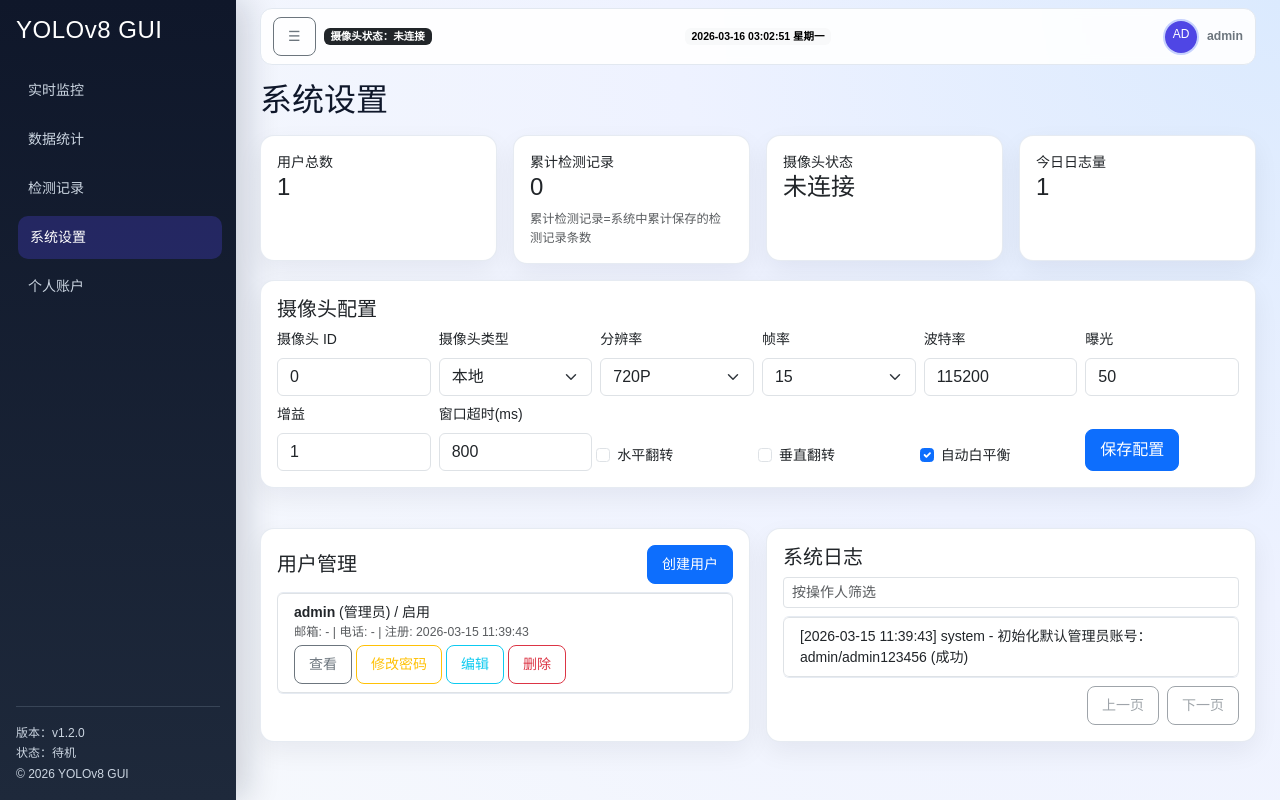
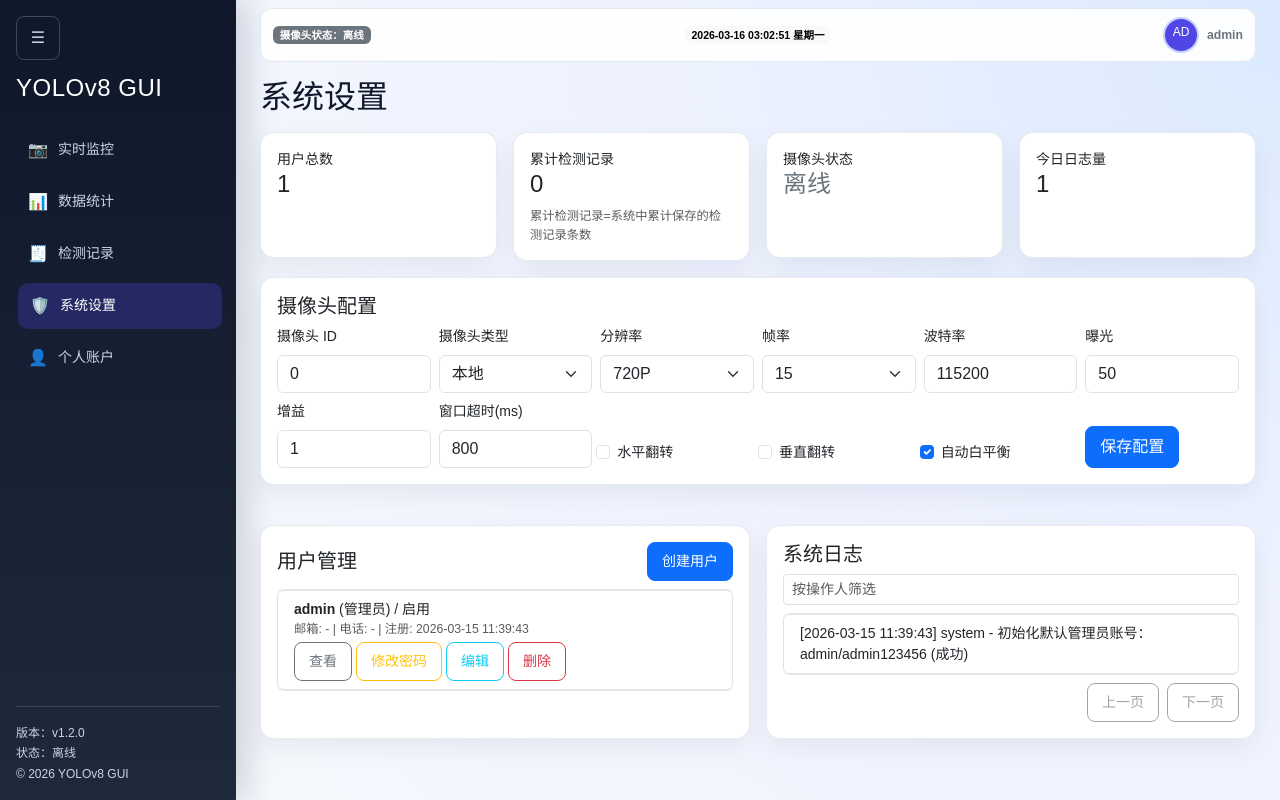
Before and after one commit to Y-coder-guru/YOLOv8__GUI, a Flask app: page /admin in a window 1280 px wide. Run offline with Flask 3, Linux system fonts and the light colour scheme; a user stored in the database is signed in; data comes from the database, SQL or seed files in the repository; data that the repository does not hold is empty.

Commit message:
修复摄像头状态实时同步并完善侧栏与权限展示

```diff
--- a/app.py
+++ b/app.py
@@ -594,6 +594,20 @@ def admin_page():
         flash("只有管理员可以访问该页面", "warning")
         return redirect(url_for("monitor"))
     return render_template("admin.html")
+
+
+@app.get("/api/camera/status")
+@login_required
+def camera_status():
+    connected = bool(runtime_state["camera_on"] and runtime_state["camera_state"] != "未连接")
+    return jsonify(
+        {
+            "ok": True,
+            "status": "connected" if connected else "disconnected",
+            "connected": connected,
+            "text": "已连接" if connected else "离线",
+        }
+    )
 
 
 @app.get("/api/system/status")
--- a/static/css/style.css
+++ b/static/css/style.css
@@ -28,14 +28,54 @@ body {
   flex-direction: column;
   box-shadow: 12px 0 30px rgba(15, 23, 42, .16);
 }
+.sidebar-toggle-btn {
+  width: 44px;
+  height: 44px;
+  padding: 0 !important;
+  align-self: flex-start;
+  margin-bottom: 6px;
+  border-radius: 10px;
+  border: 1px solid rgba(148, 163, 184, .35);
+  color: #cbd5e1;
+  background: transparent;
+  display: inline-flex;
+  align-items: center;
+  justify-content: center;
+}
+.sidebar-toggle-btn:hover,
+.sidebar-toggle-btn:focus {
+  color: #fff;
+  border-color: rgba(129, 140, 248, .65);
+  background: rgba(79, 70, 229, .28);
+}
+.sidebar-toggle-icon {
+  display: inline-flex;
+  width: 20px;
+  justify-content: center;
+  font-size: 16px;
+  line-height: 1;
+}
 .sidebar-brand { white-space: nowrap; letter-spacing: .5px; }
 .sidebar .nav-link {
   color: #cbd5e1;
-  display: block;
+  display: flex;
+  align-items: center;
+  gap: 10px;
   padding: 11px 12px;
   margin-bottom: 6px;
   border-radius: 10px;
   transition: all .2s ease;
+}
+.sidebar .nav-icon {
+  display: inline-flex;
+  align-items: center;
+  justify-content: center;
+  width: 20px;
+  font-size: 16px;
+  flex-shrink: 0;
+}
+.sidebar .nav-text {
+  white-space: nowrap;
 }
 .sidebar .nav-link:hover,
 .sidebar .nav-link.active {
@@ -139,10 +179,8 @@ body {
 #layoutWrapper.sidebar-collapsed .sidebar { width: 78px; }
 #layoutWrapper.sidebar-collapsed .sidebar .sidebar-brand,
 #layoutWrapper.sidebar-collapsed .sidebar .sidebar-footer,
-#layoutWrapper.sidebar-collapsed .sidebar .nav-link { font-size: 0; }
-#layoutWrapper.sidebar-collapsed .sidebar .nav-link { padding: 12px; }
-#layoutWrapper.sidebar-collapsed .sidebar .nav-link::before { content: '•'; font-size: 16px; color: #cbd5e1; }
-#layoutWrapper.sidebar-collapsed .sidebar .nav-link.active::before { color: #fff; }
+#layoutWrapper.sidebar-collapsed .sidebar .nav-text { display: none; }
+#layoutWrapper.sidebar-collapsed .sidebar .nav-link { padding: 12px; justify-content: center; }
 #layoutWrapper.sidebar-collapsed .sidebar .sidebar-brand::before { content: 'Y8'; font-size: 16px; }
 
 .admin-users-col { flex: 0 0 58%; max-width: 58%; }
@@ -159,8 +197,21 @@ body {
 @media (max-width: 768px) {
   #layoutWrapper { flex-direction: column; }
   .sidebar { width: 100%; min-height: auto; display: flex; flex-wrap: wrap; gap: 8px; }
+  .sidebar .sidebar-brand { width: 100%; margin-bottom: 4px !important; }
+  .sidebar .nav-link { flex: 1 1 calc(50% - 8px); }
+  .sidebar .sidebar-footer { width: 100%; }
+  #layoutWrapper.sidebar-collapsed .sidebar { width: 100%; }
+  #layoutWrapper.sidebar-collapsed .sidebar .sidebar-brand,
+  #layoutWrapper.sidebar-collapsed .sidebar .sidebar-footer,
+  #layoutWrapper.sidebar-collapsed .sidebar .nav-text { display: block; }
+  #layoutWrapper.sidebar-collapsed .sidebar .nav-link { justify-content: flex-start; }
   .toolbar-select { width: 100%; }
   .topbar-meta { grid-template-columns: 1fr; }
   .topbar-center { justify-content: flex-start; }
   .topbar-right { width: 100%; justify-content: space-between; flex-wrap: wrap; }
 }
+
+@media (max-width: 576px) {
+  .sidebar .nav-link { flex: 1 1 100%; }
+  .topbar-right { justify-content: flex-start; gap: 8px; }
+}
--- a/static/js/admin.js
+++ b/static/js/admin.js
@@ -2,6 +2,44 @@ const userList = document.getElementById('userList');
 const logList = document.getElementById('logList');
 let logOffset = 0;
 const logPageSize = 20;
+let canManageUsers = true;
+const userManageSection = document.getElementById('userManageSection');
+
+async function syncPermission() {
+  try {
+    const res = await fetch('/api/account/me');
+    if (!res.ok) return;
+    const data = await res.json();
+    canManageUsers = !!data.user?.is_admin;
+  } catch (e) {
+    canManageUsers = false;
+  }
+  const createBtn = document.getElementById('openCreateUser');
+  if (createBtn) {
+    createBtn.disabled = !canManageUsers;
+    createBtn.title = canManageUsers ? '' : '普通用户无权限执行此操作';
+  }
+  if (userManageSection) {
+    userManageSection.classList.toggle('d-none', !canManageUsers);
+  }
+}
+
+async function refreshCameraStatus() {
+  const el = document.getElementById('mCamera');
+  if (!el) return;
+  try {
+    const res = await fetch('/api/camera/status');
+    const data = await res.json();
+    const connected = data.ok && data.status === 'connected';
+    el.textContent = connected ? '已连接' : '离线';
+    el.classList.toggle('text-success', connected);
+    el.classList.toggle('text-secondary', !connected);
+  } catch (e) {
+    el.textContent = '离线';
+    el.classList.remove('text-success');
+    el.classList.add('text-secondary');
+  }
+}
 
 async function refreshAdmin() {
   const operator = document.getElementById('logOperator').value.trim();
@@ -12,7 +50,6 @@ async function refreshAdmin() {
   animateNumber(document.getElementById('mUser'), data.metrics.user_count);
   animateNumber(document.getElementById('mHistory'), data.metrics.history_total);
   document.getElementById('mHistoryDesc').textContent = data.metrics.history_total_desc;
-  document.getElementById('mCamera').textContent = data.metrics.camera_state || '未连接';
   animateNumber(document.getElementById('mLogs'), data.metrics.today_logs);
 
   userList.innerHTML = "";
@@ -25,21 +62,23 @@ async function refreshAdmin() {
       <div class='small text-muted'>邮箱: ${u.email || '-'} | 电话: ${u.phone || '-'} | 注册: ${u.created_at}</div>
       <div class='mt-1 d-flex gap-1 flex-wrap'>
         <button class='btn btn-sm btn-outline-secondary'>查看</button>
-        <button class='btn btn-sm btn-outline-warning'>修改密码</button>
-        <button class='btn btn-sm btn-outline-info'>编辑</button>
-        <button class='btn btn-sm btn-outline-danger'>删除</button>
+        <button class='btn btn-sm btn-outline-warning' ${canManageUsers ? '' : 'disabled title="普通用户无权限"'}>修改密码</button>
+        <button class='btn btn-sm btn-outline-info' ${canManageUsers ? '' : 'disabled title="普通用户无权限"'}>编辑</button>
+        <button class='btn btn-sm btn-outline-danger' ${canManageUsers ? '' : 'disabled title="普通用户无权限"'}>删除</button>
       </div>`;
     const [viewBtn, pwdBtn, editBtn, delBtn] = li.querySelectorAll('button');
     viewBtn.onclick = () => {
       alert(`用户：${u.username}\n角色：${u.is_admin ? '管理员' : '普通用户'}\n状态：${u.status}\n邮箱：${u.email || '-'}\n电话：${u.phone || '-'}\n注册时间：${u.created_at}\n最近登录：${u.last_login_at || '-'}`);
     };
     pwdBtn.onclick = async () => {
+      if (!canManageUsers) { showToast('普通用户无权限执行该操作', 'warning'); return; }
       const p = prompt(`请输入 ${u.username} 的新密码（至少6位）`, '12345678');
       if (!p) return;
       const r = await fetch(`/api/admin/users/${u.id}/password`, { method: 'POST', headers: { 'Content-Type': 'application/json' }, body: JSON.stringify({ password: p }) });
       showToast(r.ok ? '密码修改成功' : '密码修改失败', r.ok ? 'success' : 'danger');
     };
     editBtn.onclick = async () => {
+      if (!canManageUsers) { showToast('普通用户无权限执行该操作', 'warning'); return; }
       const username = prompt('用户名', u.username);
       if (!username) return;
       const email = prompt('邮箱', u.email || '');
@@ -55,6 +94,7 @@ async function refreshAdmin() {
       refreshAdmin();
     };
     delBtn.onclick = async () => {
+      if (!canManageUsers) { showToast('普通用户无权限执行该操作', 'warning'); return; }
       if (!confirm(`确认删除用户 ${u.username}？`)) return;
       const r = await fetch(`/api/admin/users/${u.id}`, { method: 'DELETE' });
       const d = await r.json();
@@ -77,6 +117,10 @@ async function refreshAdmin() {
 }
 
 document.getElementById('openCreateUser').onclick = async () => {
+  if (!canManageUsers) {
+    showToast('普通用户无权限执行该操作', 'warning');
+    return;
+  }
   const username = prompt('新用户名');
   if (!username) return;
   const password = prompt('初始密码（至少6位）', '12345678');
@@ -146,6 +190,9 @@ document.getElementById('nextLogPage').onclick = () => {
   refreshAdmin();
 };
 
+syncPermission();
+refreshCameraStatus();
 refreshAdmin();
 loadCameraConfig();
 setInterval(() => refreshAdmin(), 5000);
+setInterval(refreshCameraStatus, 3000);
--- a/templates/admin.html
+++ b/templates/admin.html
@@ -28,7 +28,7 @@
 </div>
 
 <div class="row g-3 mt-4">
-  <div class="col-lg-6">
+  <div class="col-lg-6" id="userManageSection">
     <div class="card p-3 h-100">
       <div class="d-flex justify-content-between align-items-center mb-2 flex-wrap gap-2">
         <h5 class="mb-0">用户管理</h5>
--- a/templates/base.html
+++ b/templates/base.html
@@ -11,14 +11,15 @@
 <div class="d-flex" id="layoutWrapper">
   {% if current_user.is_authenticated %}
   <aside class="sidebar p-3 page-transition" id="appSidebar">
-    <h4 class="mb-4 sidebar-brand">YOLOv8 GUI</h4>
-    <a href="{{ url_for('monitor') }}" class="nav-link {% if request.path.startswith('/monitor') %}active{% endif %}">实时监控</a>
-    <a href="{{ url_for('stats_page') }}" class="nav-link {% if request.path.startswith('/stats') %}active{% endif %}">数据统计</a>
-    <a href="{{ url_for('history_page') }}" class="nav-link {% if request.path.startswith('/history') %}active{% endif %}">检测记录</a>
+    <button class="btn btn-sm sidebar-toggle-btn" id="sidebarToggleBtn" title="折叠侧边栏" aria-label="折叠侧边栏"><span class="sidebar-toggle-icon">☰</span></button>
+    <h4 class="mb-4 mt-2 sidebar-brand">YOLOv8 GUI</h4>
+    <a href="{{ url_for('monitor') }}" class="nav-link {% if request.path.startswith('/monitor') %}active{% endif %}"><span class="nav-icon">📷</span><span class="nav-text">实时监控</span></a>
+    <a href="{{ url_for('stats_page') }}" class="nav-link {% if request.path.startswith('/stats') %}active{% endif %}"><span class="nav-icon">📊</span><span class="nav-text">数据统计</span></a>
+    <a href="{{ url_for('history_page') }}" class="nav-link {% if request.path.startswith('/history') %}active{% endif %}"><span class="nav-icon">🧾</span><span class="nav-text">检测记录</span></a>
     {% if current_user.is_admin %}
-    <a href="{{ url_for('admin_page') }}" class="nav-link {% if request.path.startswith('/admin') %}active{% endif %}">系统设置</a>
+    <a href="{{ url_for('admin_page') }}" class="nav-link {% if request.path.startswith('/admin') %}active{% endif %}"><span class="nav-icon">🛡️</span><span class="nav-text">系统设置</span></a>
     {% endif %}
-    <a href="{{ url_for('profile_page') }}" class="nav-link {% if request.path.startswith('/profile') %}active{% endif %}">个人账户</a>
+    <a href="{{ url_for('profile_page') }}" class="nav-link {% if request.path.startswith('/profile') %}active{% endif %}"><span class="nav-icon">👤</span><span class="nav-text">个人账户</span></a>
 
     <div class="sidebar-footer mt-auto pt-3">
       <div>版本：v1.2.0</div>
@@ -38,7 +39,6 @@
     {% if current_user.is_authenticated %}
     <div class="topbar-meta mb-3">
       <div class="d-flex align-items-center gap-2 topbar-left">
-        <button class="btn btn-sm btn-outline-secondary" id="sidebarToggleBtn" title="折叠侧边栏">☰</button>
         <span class="badge text-bg-dark" id="globalCameraStatus">摄像头状态：未连接</span>
       </div>
       <div class="d-flex align-items-center justify-content-center topbar-center">
@@ -95,16 +95,18 @@ async function refreshGlobalStatus() {
   const el = document.getElementById('globalCameraStatus');
   if (!el) return;
   try {
-    const res = await fetch('/api/system/status');
+    const res = await fetch('/api/camera/status');
     const data = await res.json();
     if (!data.ok) return;
-    const text = data.camera_state || '未连接';
+    const connected = data.status === 'connected';
+    const text = connected ? '已连接' : '离线';
     const sb = document.getElementById('sidebarSystemState');
-    if (sb) sb.textContent = data.camera_on ? `${text} · 监控中` : '待机';
+    if (sb) sb.textContent = text;
     el.textContent = `摄像头状态：${text}`;
-    el.className = `badge ${text === '已连接' ? 'text-bg-success' : text === '连接中' ? 'text-bg-warning' : 'text-bg-dark'}`;
+    el.className = `badge ${connected ? 'text-bg-success' : 'text-bg-secondary'}`;
   } catch (e) {
-    el.textContent = '摄像头状态：异常';
+    el.textContent = '摄像头状态：离线';
+    el.className = 'badge text-bg-secondary';
   }
 }
 
@@ -155,7 +157,12 @@ function initSidebarToggle() {
   const btn = document.getElementById('sidebarToggleBtn');
   const wrapper = document.getElementById('layoutWrapper');
   if (!btn || !wrapper) return;
-  btn.onclick = () => wrapper.classList.toggle('sidebar-collapsed');
+  const stored = localStorage.getItem('sidebar-collapsed') === '1';
+  if (stored && window.innerWidth > 768) wrapper.classList.add('sidebar-collapsed');
+  btn.onclick = () => {
+    wrapper.classList.toggle('sidebar-collapsed');
+    localStorage.setItem('sidebar-collapsed', wrapper.classList.contains('sidebar-collapsed') ? '1' : '0');
+  };
 }
 
 startBjClock();
@@ -163,6 +170,7 @@ refreshGlobalStatus();
 refreshGlobalAvatar();
 initSidebarToggle();
 setInterval(refreshGlobalStatus, 3000);
+setInterval(refreshGlobalAvatar, 10000);
 </script>
 {% block scripts %}{% endblock %}
 </body>
```
Also changed, not shown: static/js/stats.js (+20 -1 lines).
